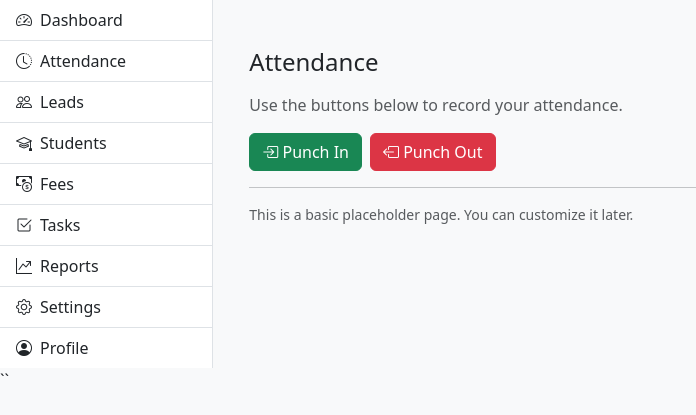
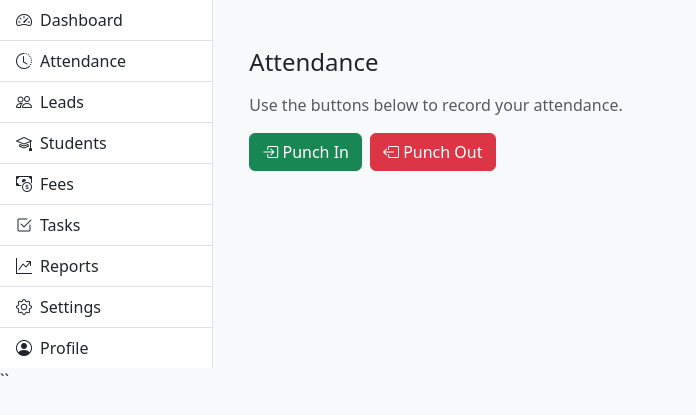
Before and after one commit to psychicloop/EduDAP-CRM, a Flask app: page /app/attendance in a window 1280 px wide. Shown: the part 56-471 px from the top of the page, without its empty margins (0-696 px from the left). Run offline with Flask 3, Linux system fonts and the light colour scheme; the visitor is signed in with stand-in values (Sample User, id 1).

Commit message:
Update attendance.html

```diff
--- a/edudap-office/app/templates/attendance.html
+++ b/edudap-office/app/templates/attendance.html
@@ -2,7 +2,6 @@
 <!-- edudap-office/app/templates/attendance.html -->
 {% extends "base.html" %}
 {% block title %}Attendance · EDUDAP CRM{% endblock %}
-
 {% block content %}
 <div class="container py-4">
   <h1 class="h4 mb-3">Attendance</h1>
@@ -18,9 +17,6 @@
   </div>
 
   <div id="result" class="alert d-none" role="alert"></div>
-
-  <hr>
-  <p class="text-muted small mb-0">This is a basic placeholder page. You can customize it later.</p>
 </div>
 
 <script>
@@ -32,9 +28,7 @@
 
       const r = await fetch('{{ url_for("portal.attendance_punch") }}', {
         method: 'POST',
-        headers: {
-          'Content-Type': 'application/x-www-form-urlencoded'
-        },
+        headers: { 'Content-Type': 'application/x-www-form-urlencoded' },
         body: form.toString()
       });
 
@@ -62,3 +56,4 @@
 })();
 </script>
 {% endblock %}
+``
```
